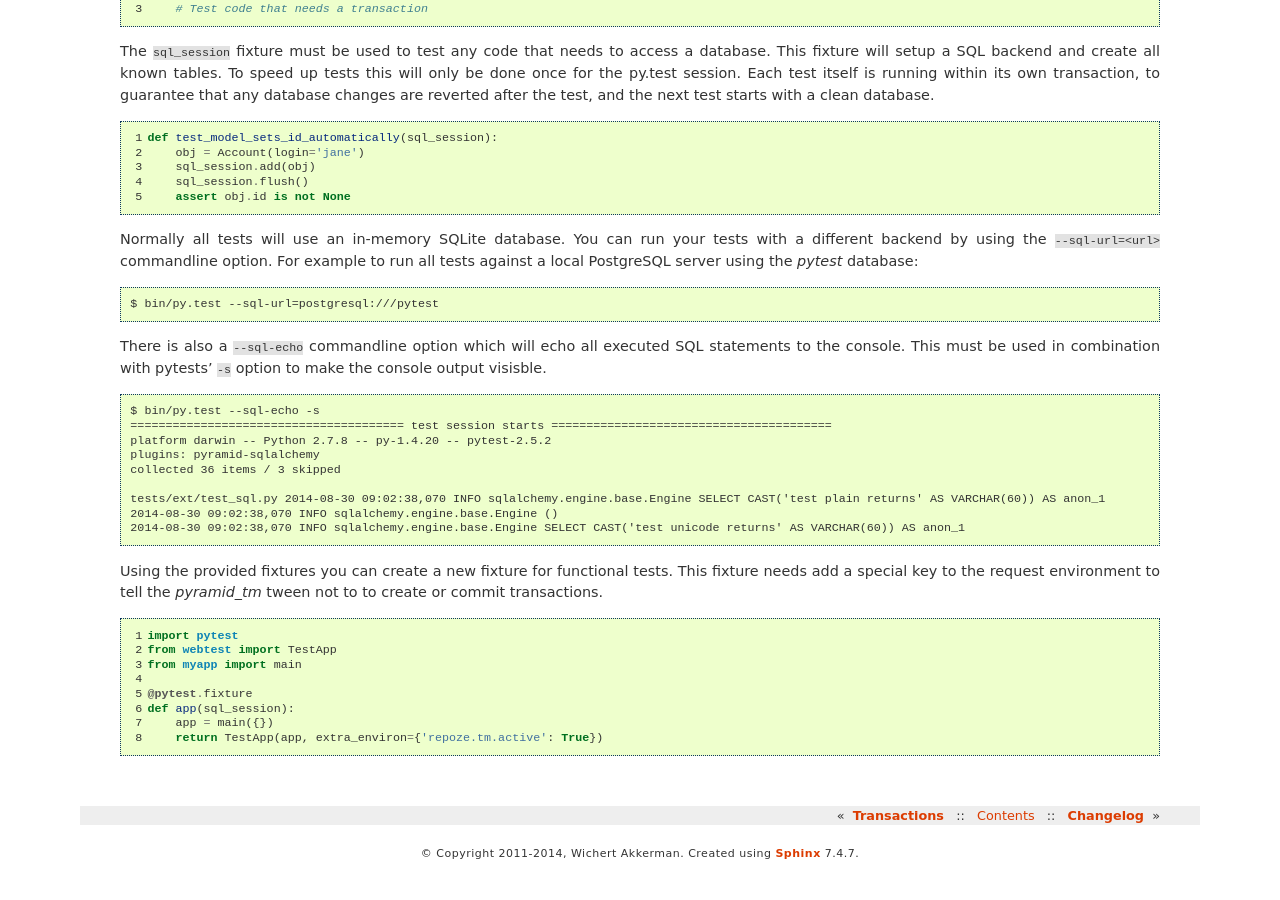
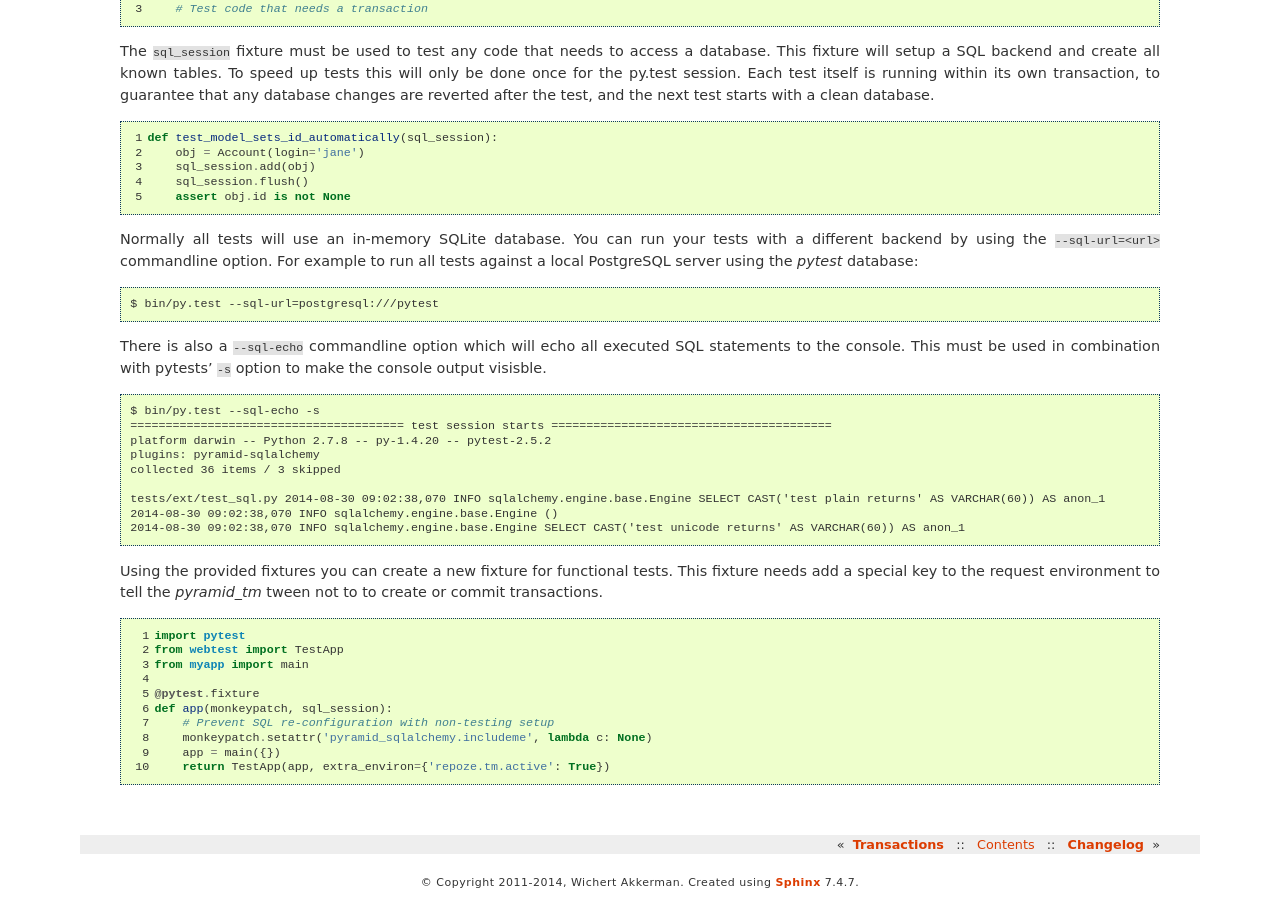
Before and after one commit to wichert/pyramid_sqlalchemy, a Sphinx documentation site: the page built from docs/tests.rst, in a window 1280 px wide and 900 px high, scrolled down 1032 px. Built offline with Sphinx 7.4.7, drawn with Linux system fonts in a browser that asks for light colours; before the commit the page ends 1902 px from its top, so only the background shows below that.

Commit message:
Better functional test example for py.test

```diff
--- a/docs/changes.rst
+++ b/docs/changes.rst
@@ -1,5 +1,11 @@
 Changelog
 =========
+
+1.3 - Unreleased
+--------------------------
+
+- ...
+
 
 1.2.2 - September 11, 2014
 --------------------------
--- a/docs/tests.rst
+++ b/docs/tests.rst
@@ -123,6 +123,8 @@ This fixture needs add a special key to the request environment to tell the
    from myapp import main
 
    @pytest.fixture
-   def app(sql_session):
+   def app(monkeypatch, sql_session):
+       # Prevent SQL re-configuration with non-testing setup
+       monkeypatch.setattr('pyramid_sqlalchemy.includeme', lambda c: None)
        app = main({})
        return TestApp(app, extra_environ={'repoze.tm.active': True})
```
